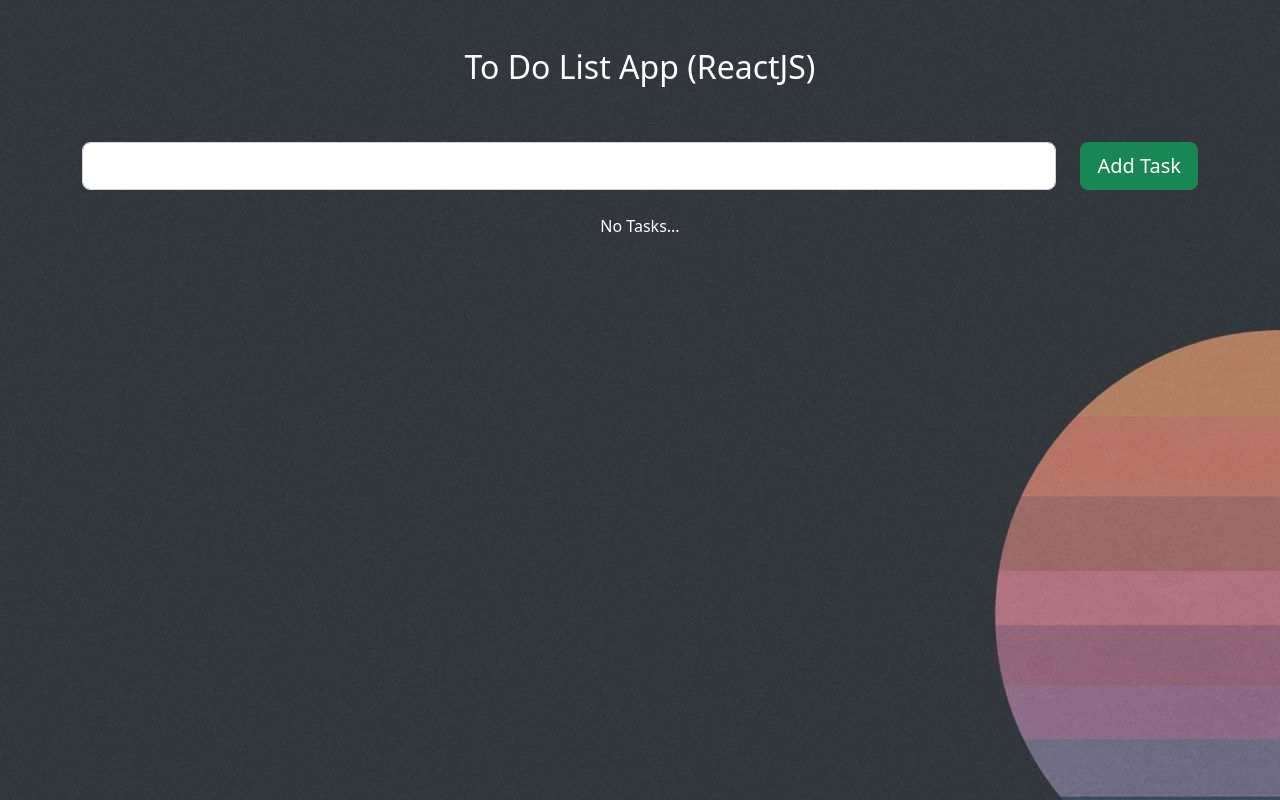
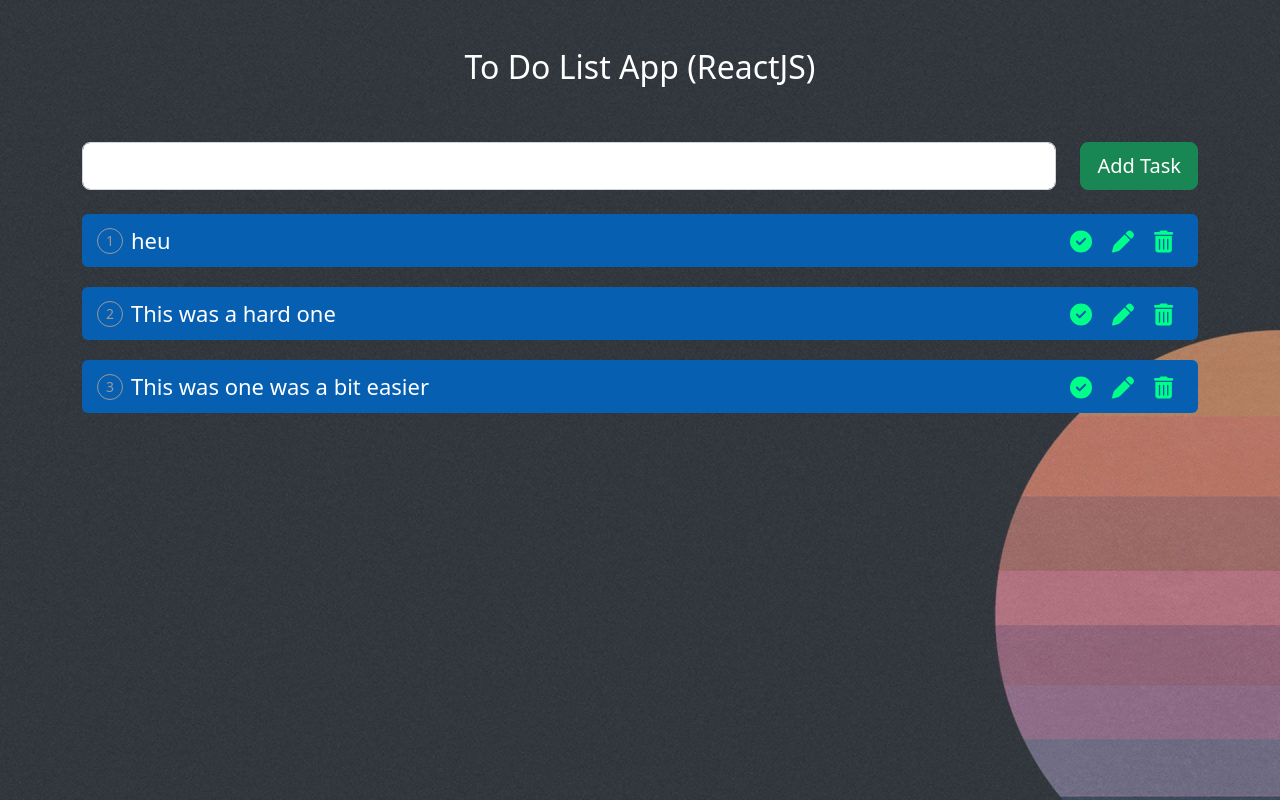
Before and after one commit to jaime8793/TO-DO-LIST-PROJECT-PHASE-2, a React (Create React App) app: page / in a window 1280 px wide. Built offline with nearby package versions, Linux system fonts and the light colour scheme; data requests are answered from the project's data file.

Commit message:
Added new functions to handle get and post requests

```diff
--- a/db.json
+++ b/db.json
@@ -1,13 +1,19 @@
-[
+{
+  "tasks": [
     {
-        "id": "1",
-        "title": "This was a hard one",
-        "status": false
+      "id": "100",
+      "title": "This was a hard one",
+      "status": false
     },
     {
-        "id" : "2",
-        "title": "This was one was a bit easier",
-        "status": false
-
+      "id": "200",
+      "title": "This was one was a bit easier",
+      "status": false
+    },
+    {
+      "id": 2,
+      "title": "heu",
+      "status": false
     }
-]
+  ]
+}
--- a/src/App.js
+++ b/src/App.js
@@ -1,4 +1,4 @@
-import {useState} from 'react';
+import {useEffect, useState} from 'react';
 import AddTaskForm from './Components/AddTaskForm';
 import UpdateForm from './Components/UpdateForm';
 import ToDo from './Components/ToDo';
@@ -16,14 +16,39 @@
   const [newTask, setNewTask] = useState('');
   const [updateData, setUpdateData] = useState('');
 
+  useEffect(() => {
+    // Get Tasks from database
+    fetch('http://localhost:8000/tasks')
+    .then(res => res.json())
+    .then(data => {
+      setToDo(data);
+    })
+  }, []);
+
+
+
   // Add task
   ///////////////////////////
   const addTask = () => {
     if(newTask) {
       let num = toDo.length + 1;
       let newEntry = { id: num, title: newTask, status: false }
-      setToDo([...toDo, newEntry])
-      setNewTask('');
+      // Add to database
+      fetch('http://localhost:8000/tasks', {
+        method: 'POST',
+        headers: {
+          'Content-Type': 'application/json'
+        },
+        body: JSON.stringify(newEntry)
+      })
+      .then(res => res.json())
+      .then(data => {
+        setToDo([...toDo, data]);
+        setNewTask('');
+      })
+
+      /*setToDo([...toDo, newEntry])
+      setNewTask('');*/
     }
   }
 
@@ -31,7 +56,15 @@
   ///////////////////////////
   const deleteTask = (id) => {
     let newTasks = toDo.filter( task => task.id !== id)
+    // Delete from database
+    fetch(`http://localhost:8000/tasks/${id}`, {
+      method: 'DELETE'
+    })
+    .then(res => res.json())
+    .then(data => {
     setToDo(newTasks);
+  }
+  )
   }
 
   // Mark task as done or completed
--- a/src/Components/AddTaskForm.js
+++ b/src/Components/AddTaskForm.js
@@ -1,4 +1,5 @@
 import React from 'react';
+//import { useEffect } from 'react';
 const AddTaskForm = ({ newTask, setNewTask, addTask }) => {
     return(
       <>
```
